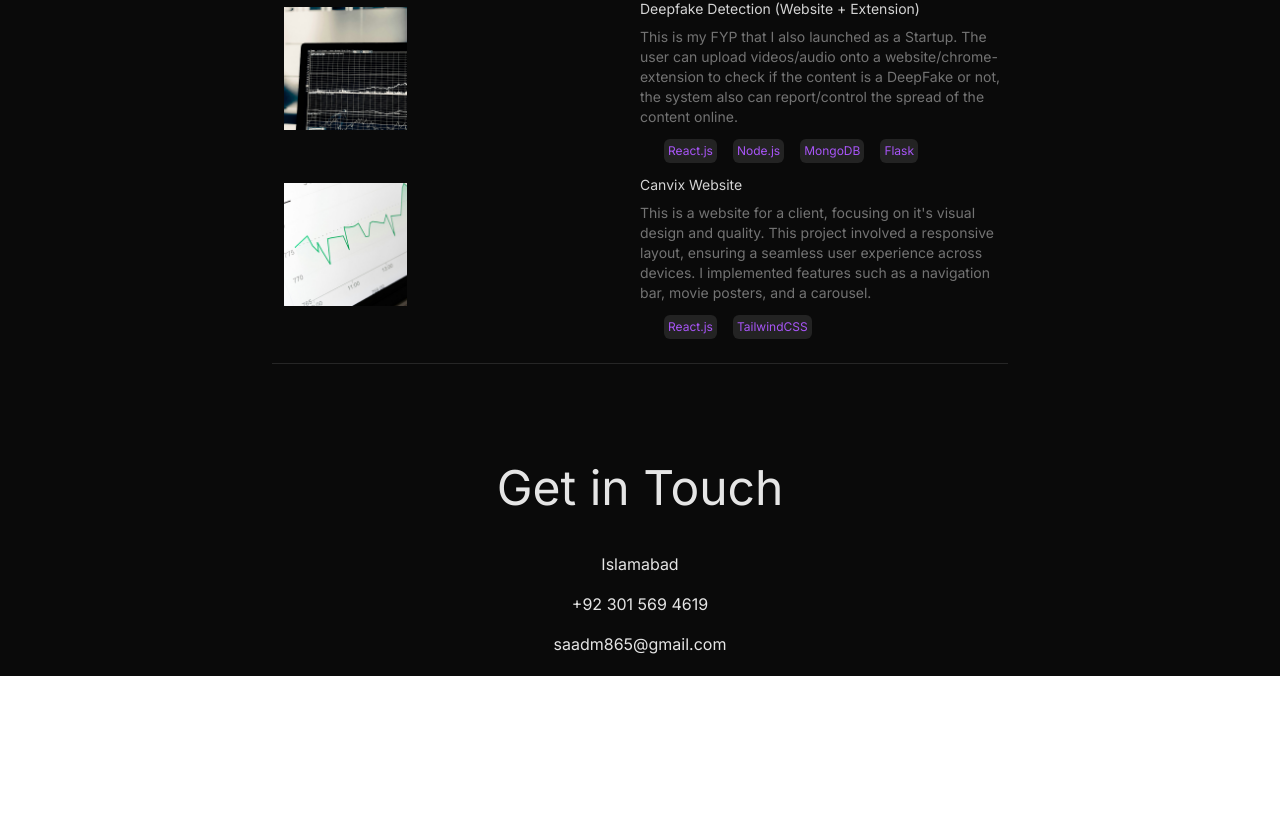
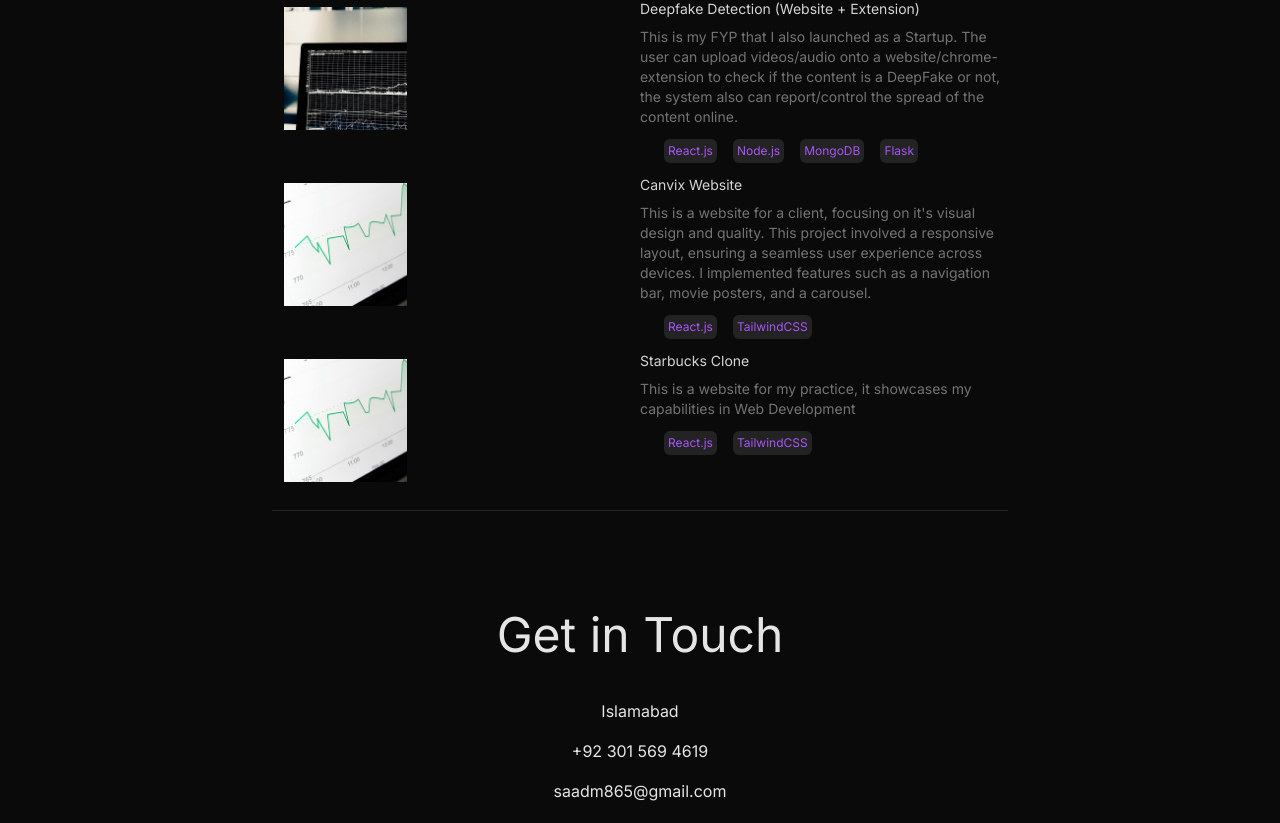
Before and after one commit to saada865/Portfolio, a React (Vite) app: page / in a window 1280 px wide. Shown: the part 3913-4736 px from the top of the page. Before the commit the page ends 4589 px from the top, so only its background shows below. Built offline with nearby package versions, Linux system fonts and the light colour scheme.

Commit message:
refactor

```diff
--- a/src/constants/index.js
+++ b/src/constants/index.js
@@ -79,6 +79,14 @@ export const PROJECTS = [
       "This is a website for a client, focusing on it's visual design and quality. This project involved a responsive layout, ensuring a seamless user experience across devices. I implemented features such as a navigation bar, movie posters, and a carousel.",
     technologies: ["React.js", "TailwindCSS"],
   },
+  {
+    title: "Starbucks Clone",
+    image: project4,
+    link: "https://starbucks-clone-eight-kappa.vercel.app/",
+    description:
+      "This is a website for my practice, it showcases my capabilities in Web Development",
+    technologies: ["React.js", "TailwindCSS"],
+  },
 ];
 
 export const CONTACT = {
```
